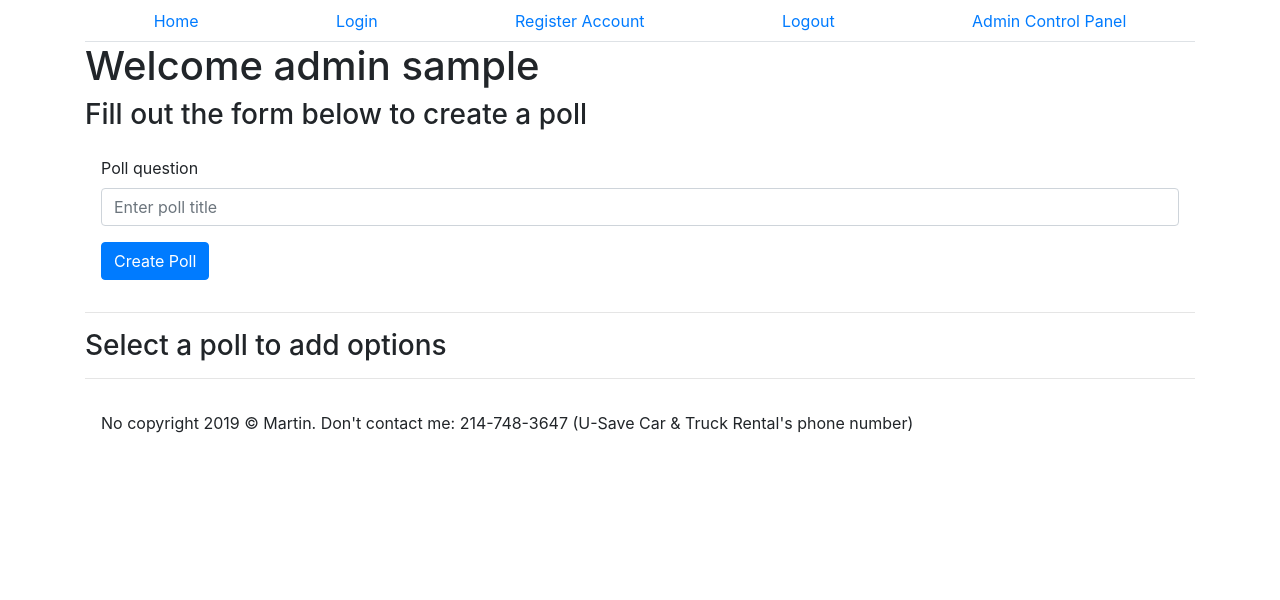
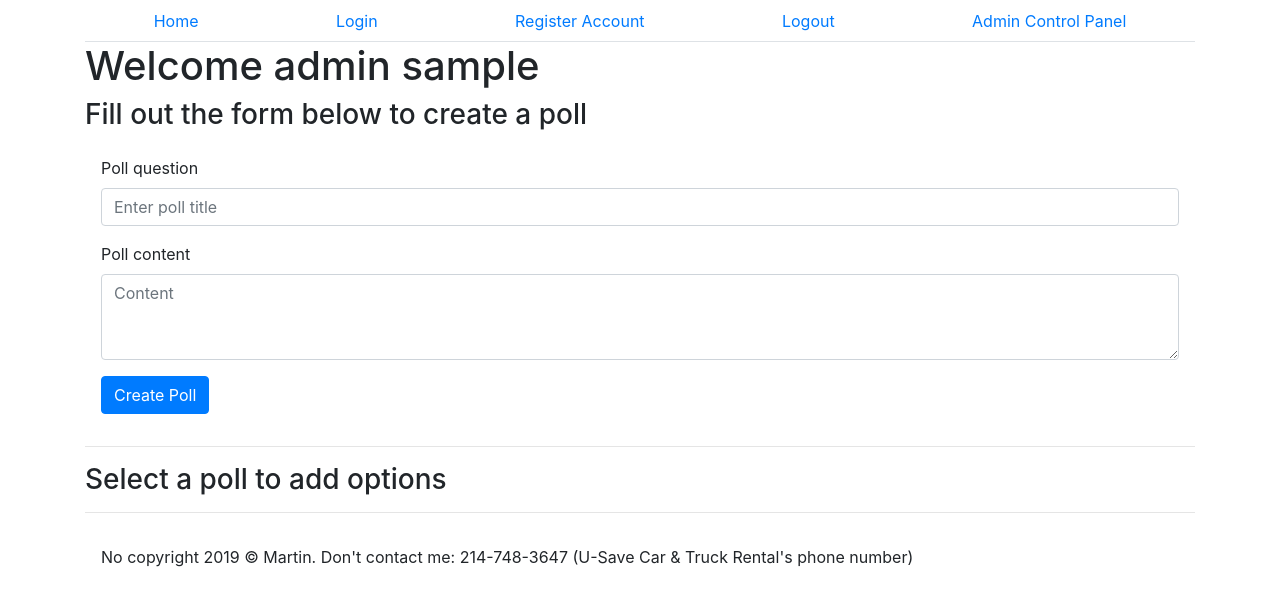
Before and after one commit to budopod1/puffpolls, a PHP site: page /admin.php in a window 1280 px wide. Shown: the top 600 px of the page. Run offline with PHP 8.4, Linux system fonts and the light colour scheme; the visitor is signed in with stand-in values (Sample User, id 1); data that the repository does not hold is empty.

```diff
--- a/mysite/admin.php
+++ b/mysite/admin.php
@@ -18,7 +18,8 @@ try {
 if (isset($_POST["poll"])) {
     $title = $_POST["title"];
     $userid = $_SESSION["id"];
-    $sql = "INSERT INTO suggestions (title, userid, content) VALUES ('$title', $userid, \"\")";
+    $content = $_POST["content"];
+    $sql = "INSERT INTO suggestions (title, userid, content) VALUES ('$title', $userid, '$content')";
     $conn->exec($sql);
 }
 ?>
@@ -51,6 +52,10 @@ if (isset($_POST["poll"])) {
                     <label for="title">Poll question</label>
                     <input type="text" class="form-control" id="title" placeholder="Enter poll title" name="title">
                 </div>
+                <div class="form-group">
+                    <label for="content">Poll content</label>
+                    <textarea type="text" class="form-control" id="id" placeholder="Content" name="content" rows="3"></textarea>
+                </div>
                 <button type="submit" class="btn btn-primary" name="poll">Create Poll</button>
             </form>
         </div>
```
Also changed, not shown: mysite/suggestion.php (+42 -8 lines).
